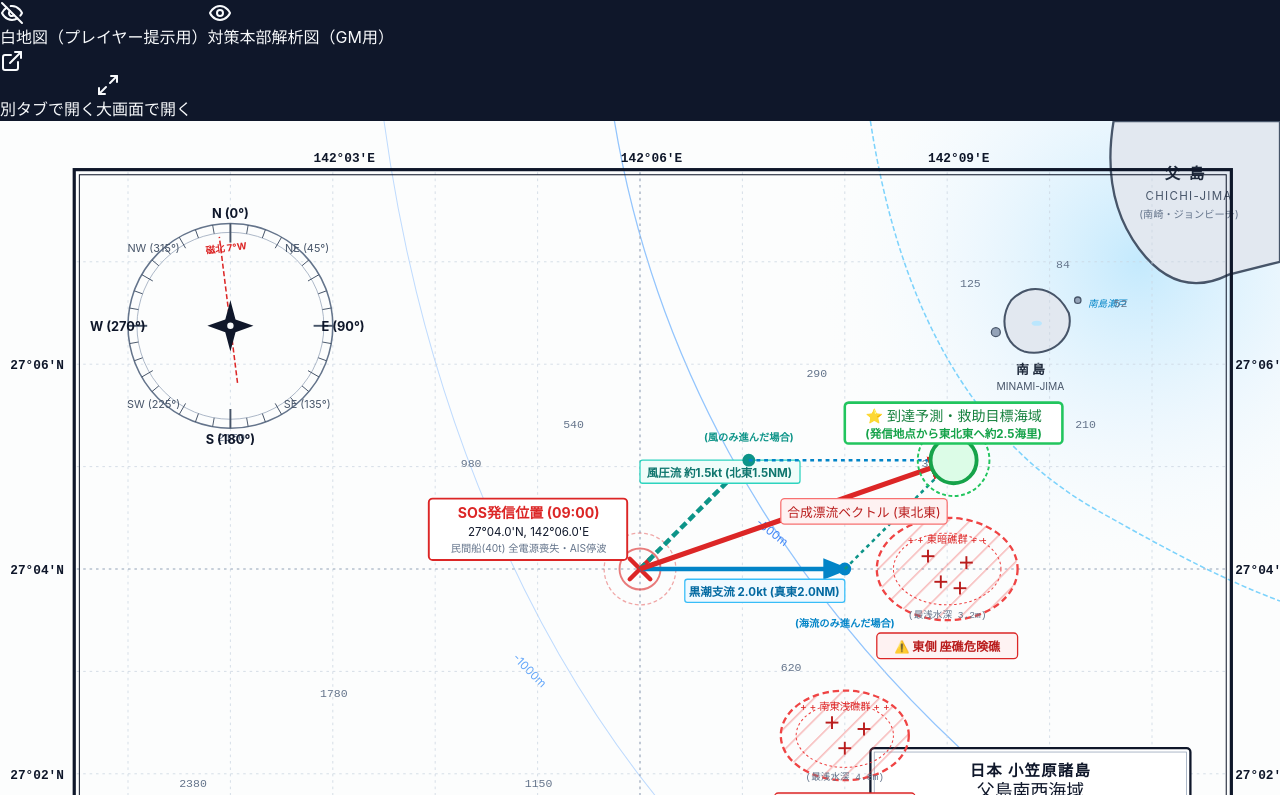
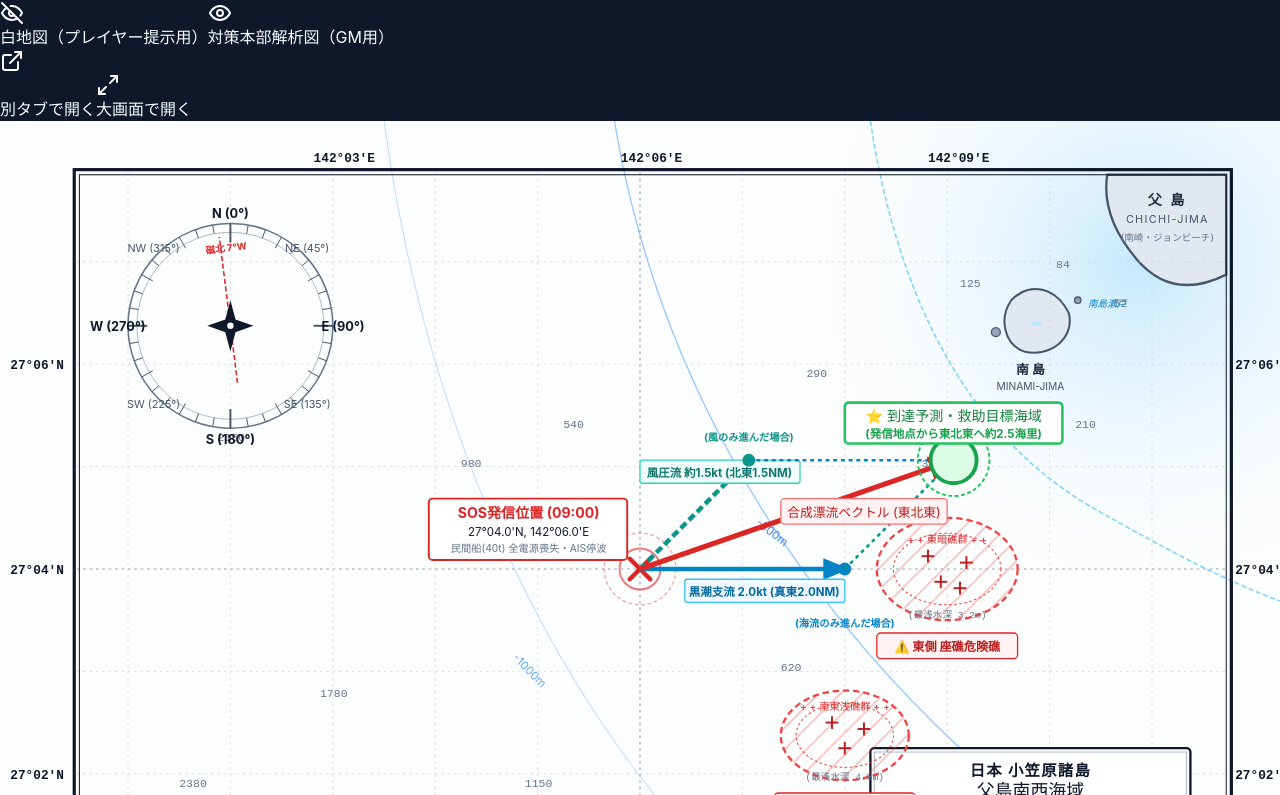
Before and after one commit to transcendentwind-lang/murder-mystery-scenerio-editer, a Next.js app: page / in a window 1280 px wide. Shown: the part 725-1520 px from the top of the page. Built offline with nearby package versions, Linux system fonts and the light colour scheme.

Commit message:
fix(chart): Day1小笠原南西海域航海用海図の父島描画および地名テキストを外枠線内に収まるよう調整

```diff
--- a/src/components/Day1NauticalMap.tsx
+++ b/src/components/Day1NauticalMap.tsx
@@ -94,20 +94,20 @@ export const Day1NauticalMap: React.FC<Day1NauticalMapProps> = ({
         <>
           <circle cx="890" cy="110" r="260" fill="url(#d1-shallow-grad-ogasawara)" />
 
-          {/* 父島（南西海岸・南崎・ハートロック方面） */}
+          {/* 父島（最南端：南崎・ジョンビーチ周辺） */}
           <path
-            d="M 870 0 Q 860 60 890 100 T 960 120 L 1000 110 L 1000 0 Z"
+            d="M 865 42 Q 860 75 888 108 T 958 120 L 958 42 Z"
             fill="#e2e8f0"
             stroke="#475569"
             strokeWidth="1.8"
           />
-          <text x="910" y="45" fontSize="12" fontWeight="bold" fill="#1e293b" letterSpacing="2">
+          <text x="912" y="66" fontSize="11" fontWeight="bold" fill="#1e293b" letterSpacing="2" textAnchor="middle">
             父 島
           </text>
-          <text x="895" y="62" fontSize="9" fontWeight="semibold" fill="#475569" letterSpacing="1">
+          <text x="912" y="80" fontSize="8.5" fontWeight="semibold" fill="#475569" letterSpacing="1" textAnchor="middle">
             CHICHI-JIMA
           </text>
-          <text x="890" y="76" fontSize="8" fill="#64748b">
+          <text x="912" y="94" fontSize="7.5" fill="#64748b" textAnchor="middle">
             (南崎・ジョンビーチ)
           </text>
 
```
Also changed, not shown: src/components/NauticalChartView.tsx (+5 -5 lines), public/images/day1_nautical_chart_gm.svg, public/images/day1_nautical_chart_white.svg.
